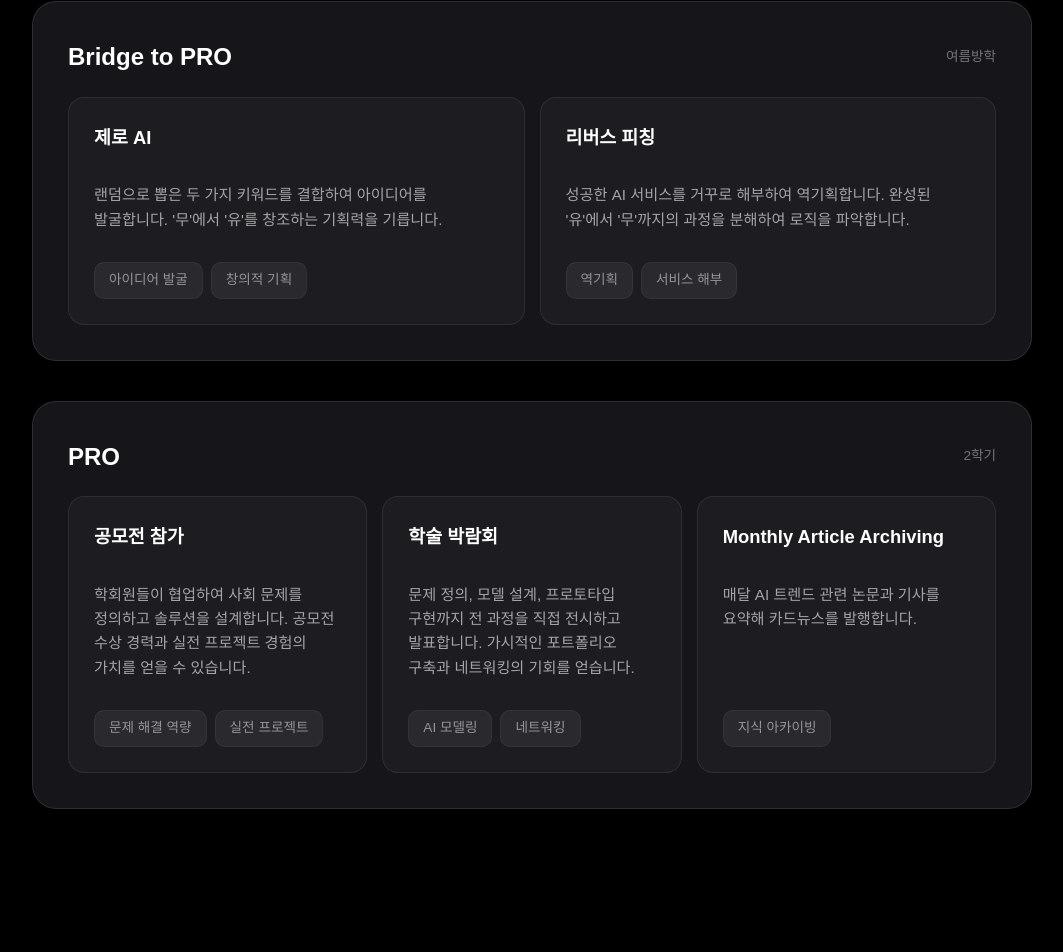
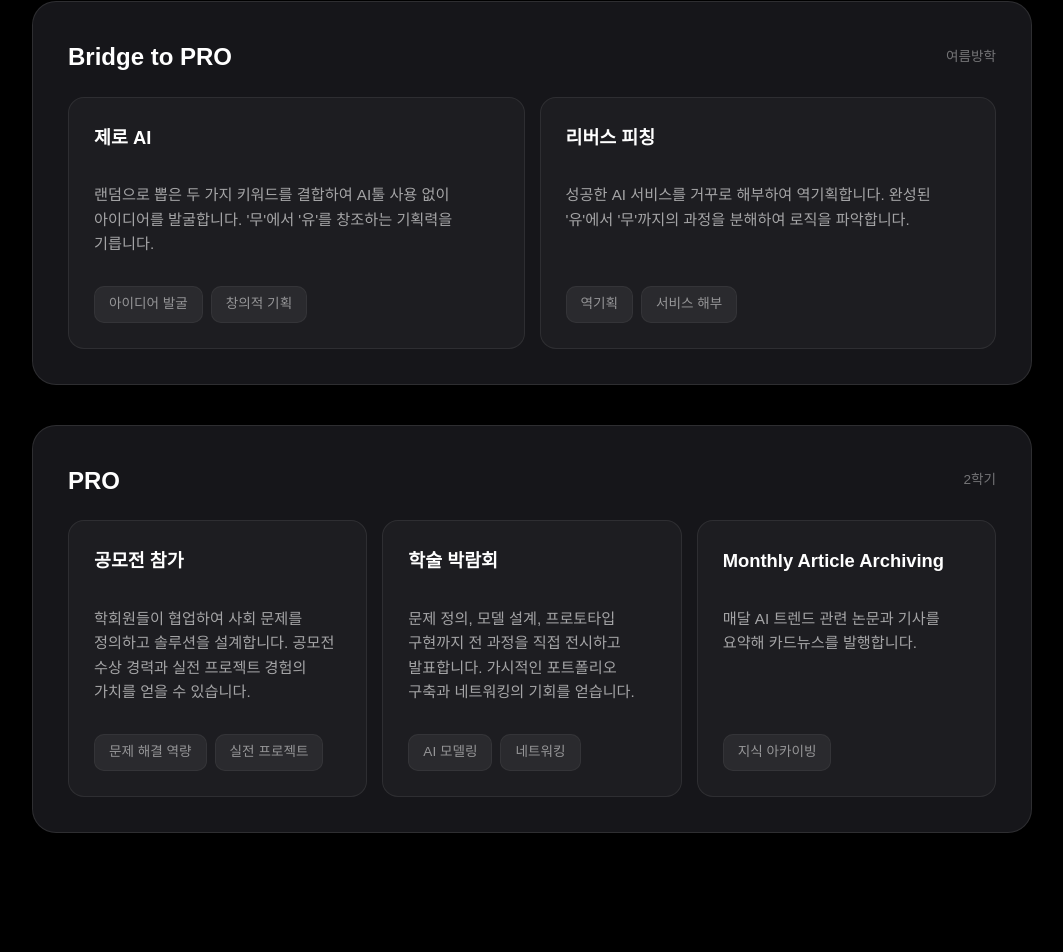
Before and after one commit to hakuna78/2026-aieyes, a Next.js app: page /curriculum in a window 1280 px wide. Shown: the part 1015-1967 px from the top of the page, without its empty margins (108-1171 px from the left). Built offline with nearby package versions, Linux system fonts and the light colour scheme; no server answers; a web font is replaced by a local one; what @100mslive/react-sdk would draw is missing.

Commit message:
찐 최종수정

```diff
--- a/pages/curriculum.tsx
+++ b/pages/curriculum.tsx
@@ -115,7 +115,7 @@ export default function Curriculum() {
             <div style={subCardGridStyle}>
               <div style={subCardStyle}>
                 <h4 style={subCardTitleStyle}>제로 AI</h4>
-                <p style={subCardDescStyle}>랜덤으로 뽑은 두 가지 키워드를 결합하여 아이디어를 발굴합니다. '무'에서 '유'를 창조하는 기획력을 기릅니다.</p>
+                <p style={subCardDescStyle}>랜덤으로 뽑은 두 가지 키워드를 결합하여 AI툴 사용 없이 아이디어를 발굴합니다. '무'에서 '유'를 창조하는 기획력을 기릅니다.</p>
                 <div style={tagWrapperStyle}>
                   <span style={tagStyle}>아이디어 발굴</span>
                   <span style={tagStyle}>창의적 기획</span>
```
